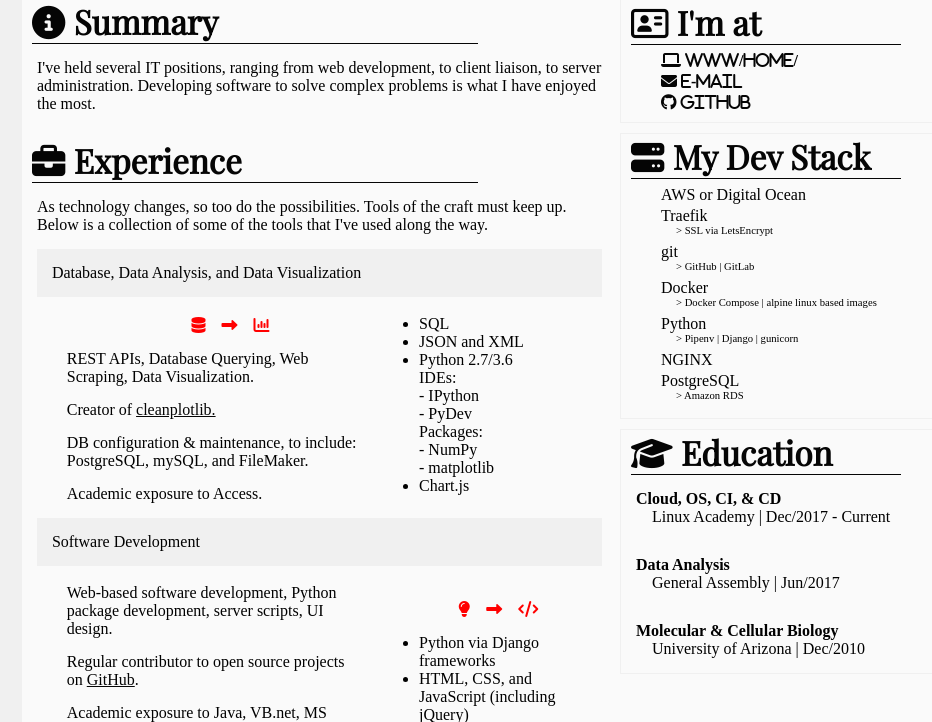
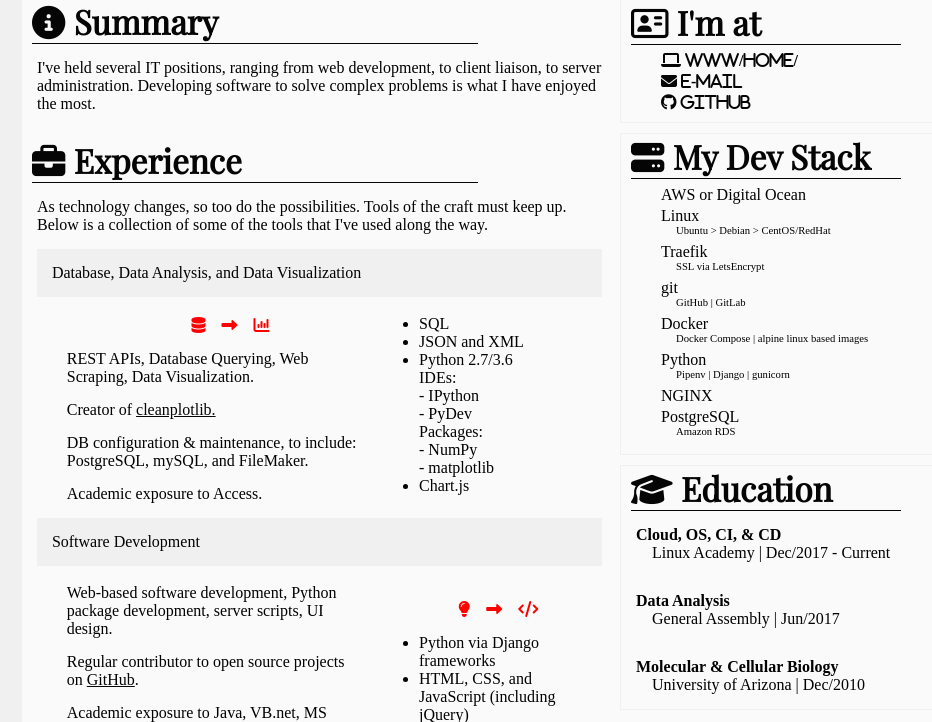
Before and after one commit to khdc-me/ws-kevinharper-v1, a Django app: page /experience/ in a window 1280 px wide. Shown: the part 139-861 px from the top of the page, without its empty margins (138-1070 px from the left). Run offline with Django 3.2, Linux system fonts and the light colour scheme; some libraries are stand-ins or nearby versions.

Commit message:
Updated "My Dev Stack" section on the right

```diff
--- a/website/templates/experience.html
+++ b/website/templates/experience.html
@@ -229,21 +229,24 @@
         <h3><i class="fas fa-server"></i> My Dev Stack</h3>
         <ul>
           <li>AWS or Digital Ocean</li>
-          <li>Traefik<br>
-            <span class="sub-list"> &gt; SSL via LetsEncrypt</span>
+          <li>Linux<br>
+            <span class="sub-list"> Ubuntu &gt; Debian &gt; CentOS/RedHat
+          </li>
+          <li class="cont-list">Traefik<br>
+            <span class="sub-list"> SSL via LetsEncrypt</span>
           </li>
           <li class="cont-list">git<br>
-            <span class="sub-list"> &gt; GitHub | GitLab</span>
+            <span class="sub-list"> GitHub | GitLab</span>
           </li>
           <li class="cont-list">Docker<br>
-            <span class="sub-list"> &gt; Docker Compose | alpine linux based images</span>
+            <span class="sub-list"> Docker Compose | alpine linux based images</span>
           </li>
           <li class="cont-list">Python<br>
-            <span class="sub-list"> &gt; Pipenv | Django | gunicorn</span>
+            <span class="sub-list"> Pipenv | Django | gunicorn</span>
           </li>
           <li class="cont-list">NGINX</li>
           <li>PostgreSQL<br>
-            <span class="sub-list"> &gt; Amazon RDS</span>
+            <span class="sub-list"> Amazon RDS</span>
           </li>
           <br>
         </ul>
```
